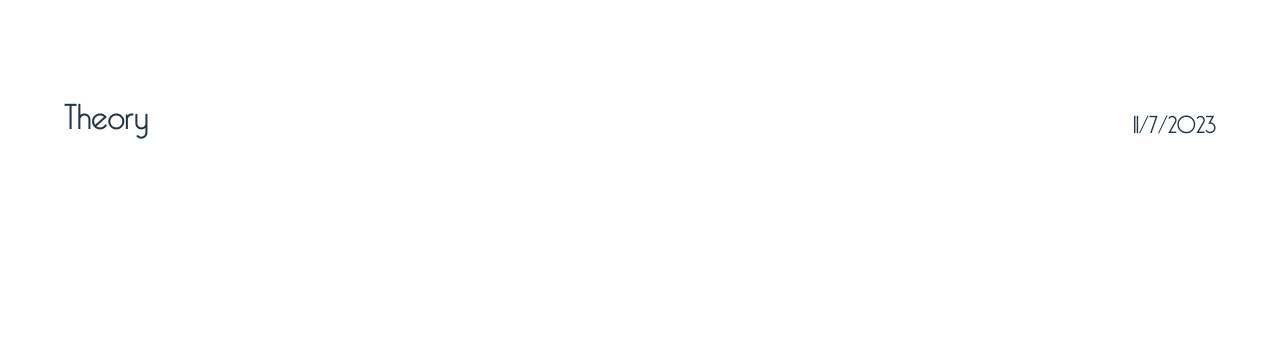
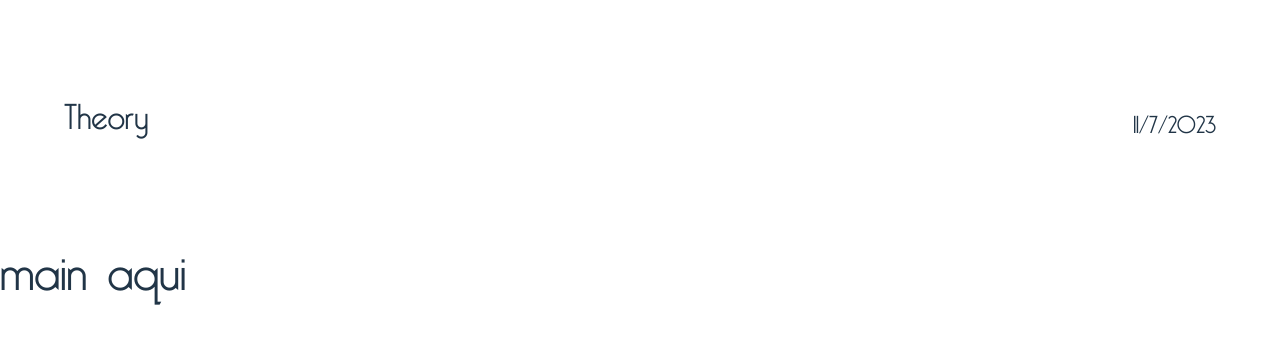
Before and after one commit to Namelessafk/Projeto-Theory, a React (Vite) app: page / in a window 1280 px wide. Shown: the top 344 px of the page. Built offline with nearby package versions, Linux system fonts and the light colour scheme.

Commit message:
arquivo main

```diff
--- a/src/App.tsx
+++ b/src/App.tsx
@@ -1,10 +1,12 @@
 import Header from "./components/Header";
+import Main from "./components/Main"
 
 function App() {
 
   return (
     <>
       <Header />
+      <Main />
     </>
   )
 }
--- /dev/null
+++ b/src/components/Main.tsx
@@ -0,0 +1,12 @@
+import React from "react";
+
+
+class Main extends React.Component {
+  render() {
+    return (
+        <h1>main aqui</h1>
+    );
+  }
+}
+
+export default Main;
```
